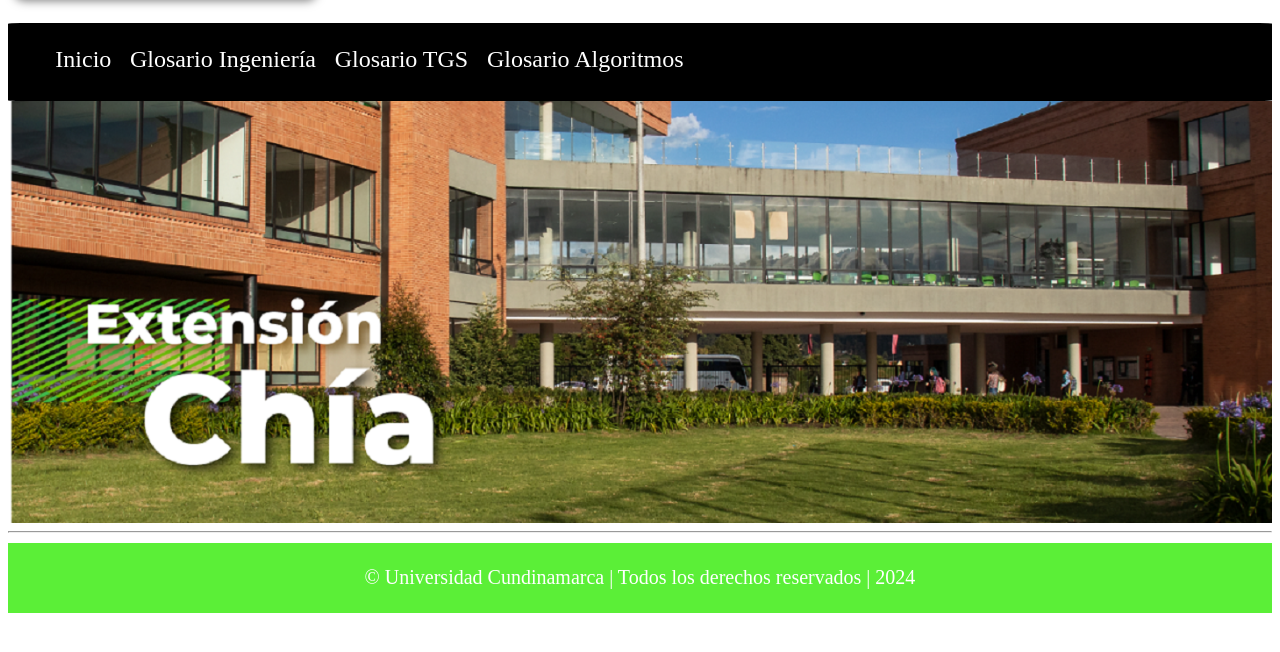
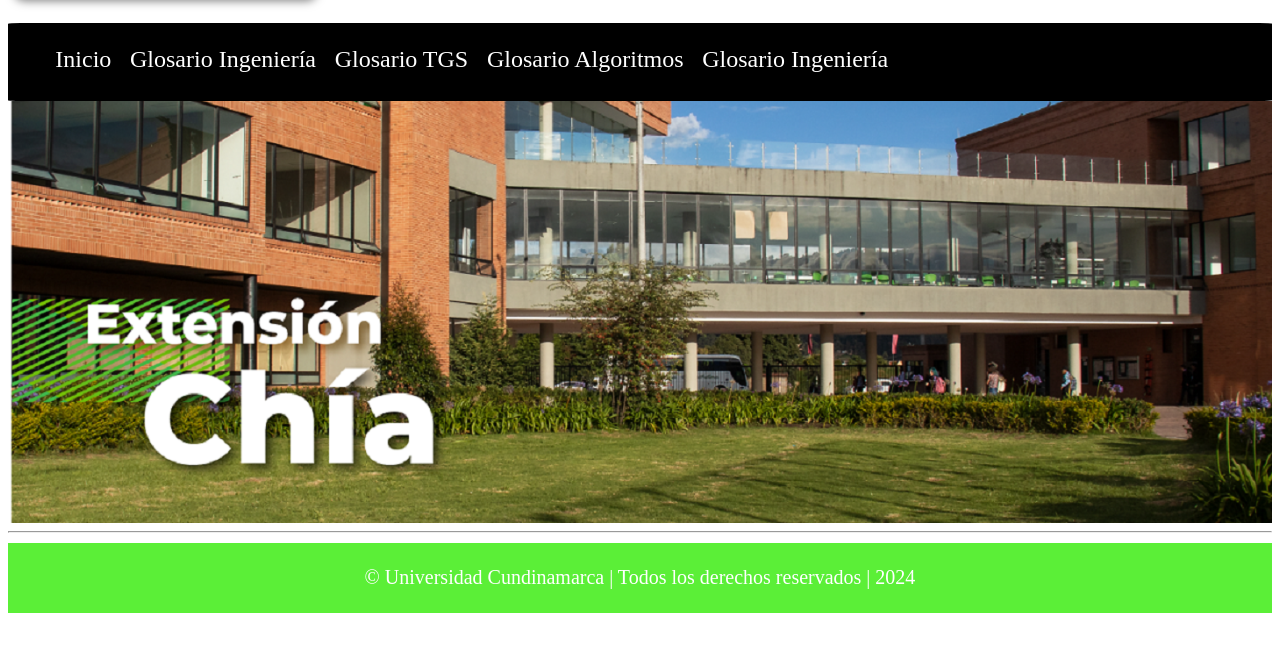
Before and after one commit to DanielCastro614/glosarioacademico., a plain HTML site: page index.html in a window 1280 px wide. Shown: the part 184-836 px from the top of the page. Drawn offline with Linux system fonts and the light colour scheme.

Commit message:
Update index.html

```diff
--- a/index.html
+++ b/index.html
@@ -27,6 +27,7 @@
  <li><a href="glosario_fundamentos_ingenieria.html">Glosario Ingeniería</a></li>
  <li><a href="glosario_pensamiento_sistemico.html">Glosario TGS</a></li>
  <li><a href="glosario_pensamiento_algoritmico.html">Glosario Algoritmos</a></li>
+ <li><a href="glosario_fundamentos_ingenieria.html">Glosario Ingeniería</a></li>
 </ul>
 </nav>
 <main>
```
